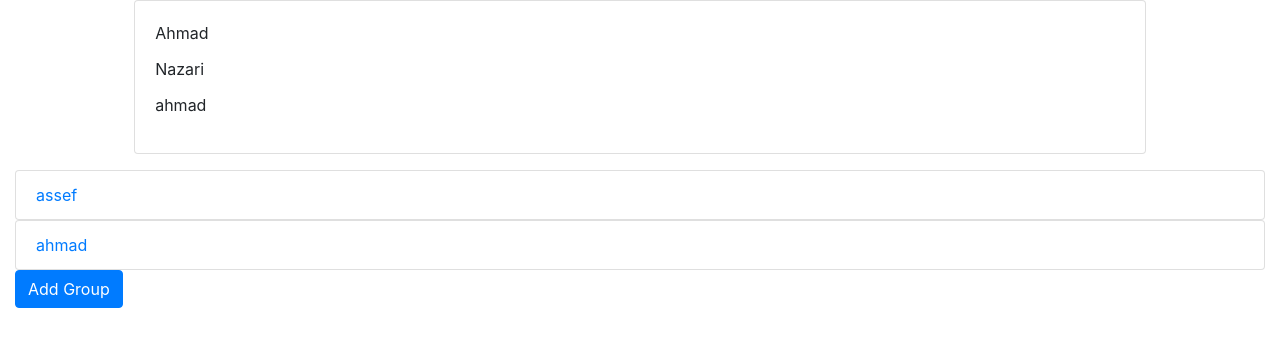
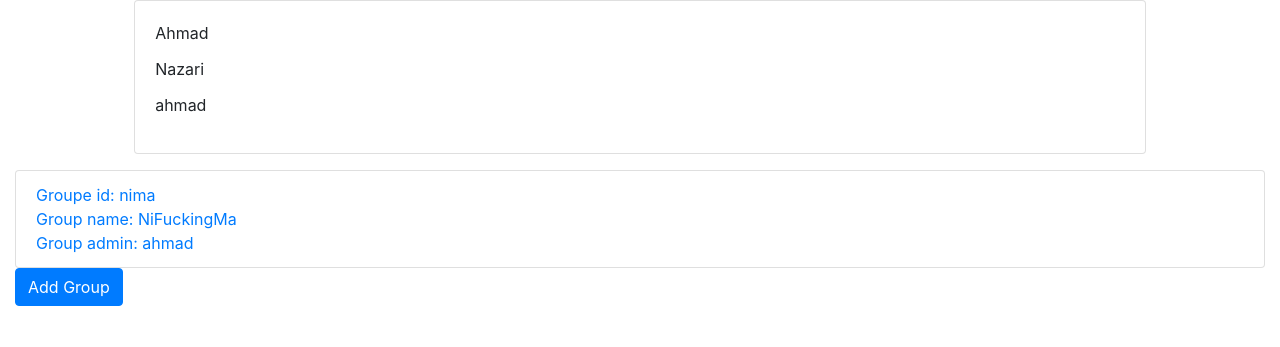
Before and after one commit to ahmadreza-n/AP-Project, a Django app: page /ahmad in a window 1280 px wide. Shown: the part 56-403 px from the top of the page. Run offline with Django 3.2, Linux system fonts and the light colour scheme; data comes from the database, SQL or seed files in the repository; some libraries are stand-ins or nearby versions.

Commit message:
GroupMemmbr was added.

```diff
--- a/main/admin.py
+++ b/main/admin.py
@@ -3,3 +3,4 @@ from . import models
 
 admin.site.register(models.Account)
 admin.site.register(models.Group)
+admin.site.register(models.GroupMember)
--- a/main/forms.py
+++ b/main/forms.py
@@ -33,3 +33,7 @@ class AccountForm(forms.Form):
 class GroupForm(forms.Form):
     group_id = forms.SlugField(max_length=20)
     group_name = forms.CharField(max_length=20)
+
+
+class AddMemberForm(forms.Form):
+    member_id = forms.SlugField(max_length=20)
--- a/main/models.py
+++ b/main/models.py
@@ -10,22 +10,30 @@ class Account(models.Model):
     def __str__(self):
         return self.account_id
 
+    def get_add_url(self):
+        return f"/add-group/{self.account_id}"
+
     def get_absolute_url(self):
-        return f"/add-group/{self.account_id}"
+        return f"/{self.account_id}"
 
 
 class Group(models.Model):
     group_id = models.SlugField(max_length=20, unique=True)
     group_name = models.CharField(max_length=20)
-    # admin = models.ForeignKey(Account, on_delete=models.CASCADE)
+    admin_id = models.ForeignKey(Account, to_field='account_id', on_delete=models.CASCADE, null=True)
 
     def __str__(self):
         return self.group_id
 
+    def get_absolute_url(self):
+        return f"/{self.group_id}"
 
-class GroupAccount(models.Model):
-    group = models.ForeignKey(Group, on_delete=models.CASCADE)
-    account = models.ForeignKey(Account, on_delete=models.CASCADE)
 
-    # def __str__(self):
-    #     return str(self.group.group_id) + ' ' + str(self.account.account_id)
+class GroupMember(models.Model):
+    group_id = models.ForeignKey(Group, to_field='group_id', on_delete=models.CASCADE)
+    member_id = models.ForeignKey(Account, to_field='account_id', on_delete=models.CASCADE)
+    # group_id = models.CharField(max_length=20)
+    # member_id = models.CharField(max_length=20)
+
+    def __str__(self):
+        return str(self.member_id) + ' is in: ' + str(self.group_id)
--- a/main/templates/account.html
+++ b/main/templates/account.html
@@ -1,5 +1,8 @@
 {% extends "base.html" %}
 
+{% if title %}
+<h1>{{ title }}</h1>
+{% endif %}
 
 {% block content %}
 <div class='col-12 col-md-10 mb-3 mx-auto'>
@@ -13,12 +16,19 @@
     </div>
 </div>
 
-<ul class="list-group">
-    {% for group in groups %}
-    <a href="">
-        <li class="list-group-item">{{ group }}</li>
-    </a>
-    {% endfor %}
-</ul>
-<a class="btn btn-primary" href="{{ account.get_absolute_url }}" role="button">Add Group</a>
+{% for group in groups %}
+    <ul class="list-group">
+        <a href="{{ account.get_absolute_url }}{{ group.get_absolute_url }}">
+            <li class="list-group-item">
+                Groupe id: {{ group.group_id }}
+                </br>
+                Group name: {{ group.group_name }}
+                </br>
+                Group admin: {{ group.admin_id }}
+            </li>
+        </a>
+    </ul>
+{% endfor %}
+
+<a class="btn btn-primary" href="{{ account.get_add_url }}" role="button">Add Group</a>
 {% endblock %}
--- a/main/templates/add-group.html
+++ b/main/templates/add-group.html
@@ -6,7 +6,7 @@
 <h1>{{ title }}</h1>
 {% endif %}
 
-<form method='POST' action="{{ account.get_absolute_url }}"> {% csrf_token %}
+<form method='POST' action="{{ account.get_add_url }}"> {% csrf_token %}
     {{ form.as_p }}
     <button type='submit'>Add</button>
 </form>
--- a/main/views.py
+++ b/main/views.py
@@ -2,9 +2,8 @@ from django.shortcuts import render, redirect
 
 
 from .forms import (AccountModelForm, AccountForm,
-                    GroupForm, ContactForm)
-from .models import Account, Group, GroupAccount
-
+                    GroupForm, ContactForm, AddMemberForm)
+from .models import Account, Group, GroupMember
 
 def home_page(request):
     context = {"title": "Welcome to Splitter"}
@@ -37,8 +36,9 @@ def sign_up_view(request):
 
 def account_view(request, account_id):
     account = Account.objects.get(account_id=account_id)
+    groups = Group.objects.filter(admin_id=account_id)
     context = {"title": "Account Detail",
-               'account': account, 'groups': ['assef', 'ahmad']}
+               'account': account, 'groups': groups}
     template_name = 'account.html'
     return render(request, template_name, context)
 
@@ -49,16 +49,21 @@ def sign_in_view(request):
         try:
             account_id = form.data['account_id']
             password = form.data['password']
-            print(password)
-            Account.objects.get(account_id=account_id, password=password)
-            return redirect(account_view, account_id=account_id)
-        except:
-            template_name = 'sign-in.html'
-            context = {'form': form, "title": "SignIn Error"}
-            return render(request, template_name, context)
-    template_name = 'sign-in.html'
-    context = {'form': form, "title": "SignIn"}
-    return render(request, template_name, context)
+            accounts = Account.objects.filter(account_id=account_id,
+                                              password=password)
+            if len(accounts) == 1:
+                return redirect(account_view, account_id=account_id)
+            else:
+                template_name = 'sign-in.html'
+                context = {'form': form,
+                           'title': 'Invalid username or password'}
+                return render(request, template_name, context)
+        except Exception as exeption:
+            print(exeption)
+    else:
+        template_name = 'sign-in.html'
+        context = {'form': form, "title": "SignIn"}
+        return render(request, template_name, context)
 
 
 def sign_out_view(request):
@@ -76,27 +81,48 @@ def list_view(request):
 
 def add_group_view(request, account_id):
     form = GroupForm(request.POST or None)
+    # print(form)
     if form.is_valid():
+        print('\n\n\n\nfuuuuuuuuuuuuuuuuuuck\n\n\n\n')
         try:
             group_id = form.data['group_id']
             group_name = form.data['group_name']
-            account = Account.objects.get(account_id=account_id)
-            group = Group(group_id=group_id, group_name=group_name)
+            admin_id = Account.objects.get(account_id=account_id)
+            group = Group(group_id=group_id, group_name=group_name, admin_id=admin_id)
             group.save()
             return redirect(group_view, account_id=account_id, group_id=group_id)
-        except:
+        except Exception as e:
+            print(e)
             template_name = 'add-group.html'
-            context = {'form': form, "title": "Add New Group Error"}
+            context = {'form': form, 'title': 'Add New Group Error'}
             return render(request, template_name, context)
     else:
         template_name = 'add-group.html'
         account = Account.objects.get(account_id=account_id)
-        context = {'form': form, "title": "Add New Group", 'account': account}
+        context = {'form': form, 'title': 'Add New Group', 'account': account}
         return render(request, template_name, context)
 
 
 def group_view(request, account_id, group_id):
-    template_name = 'group.html'
-    group = Group.objects.get(group_id=group_id)
-    context = {'title': 'Group', 'group': group}
-    return render(request, template_name, context)
+    form = AddMemberForm(request.POST or None)
+    if form.is_valid():
+        try:
+            member_id = form.data['member_id']
+            group = Group.objects.get(group_id=group_id)
+            member = Account.objects.get(account_id=member_id)
+            group_member = GroupMember(group_id=group, member_id=member)
+            print(1)
+            print(group_member)
+            group_member.save()
+            return redirect(group_view, account_id=account_id, group_id=group_id)
+        except Exception:
+            print("\n\n\nfuckkkkkkkkkkk\n\n\n")
+            template_name = 'group.html'
+            group = Group.objects.get(group_id=group_id)
+            context = {'form': form,'group': group, 'title': 'Add Member Error'}
+            return render(request, template_name, context)
+    else:
+        template_name = 'group.html'
+        group = Group.objects.get(group_id=group_id)
+        context = {'title': 'Group', 'form': form, 'group': group}
+        return render(request, template_name, context)
```
Also changed, not shown: main/templates/group.html (+10 -1 lines), db.sqlite3, main/migrations/0002_auto_20190604_1030.py (added), main/migrations/0003_auto_20190604_1042.py (added), main/migrations/0004_auto_20190604_1319.py (added), main/migrations/0005_auto_20190604_1340.py (added), main/migrations/0006_auto_20190604_1345.py (added), main/migrations/0007_remove_group_admin_id.py (added), main/migrations/0008_group_admin_id.py (added).
